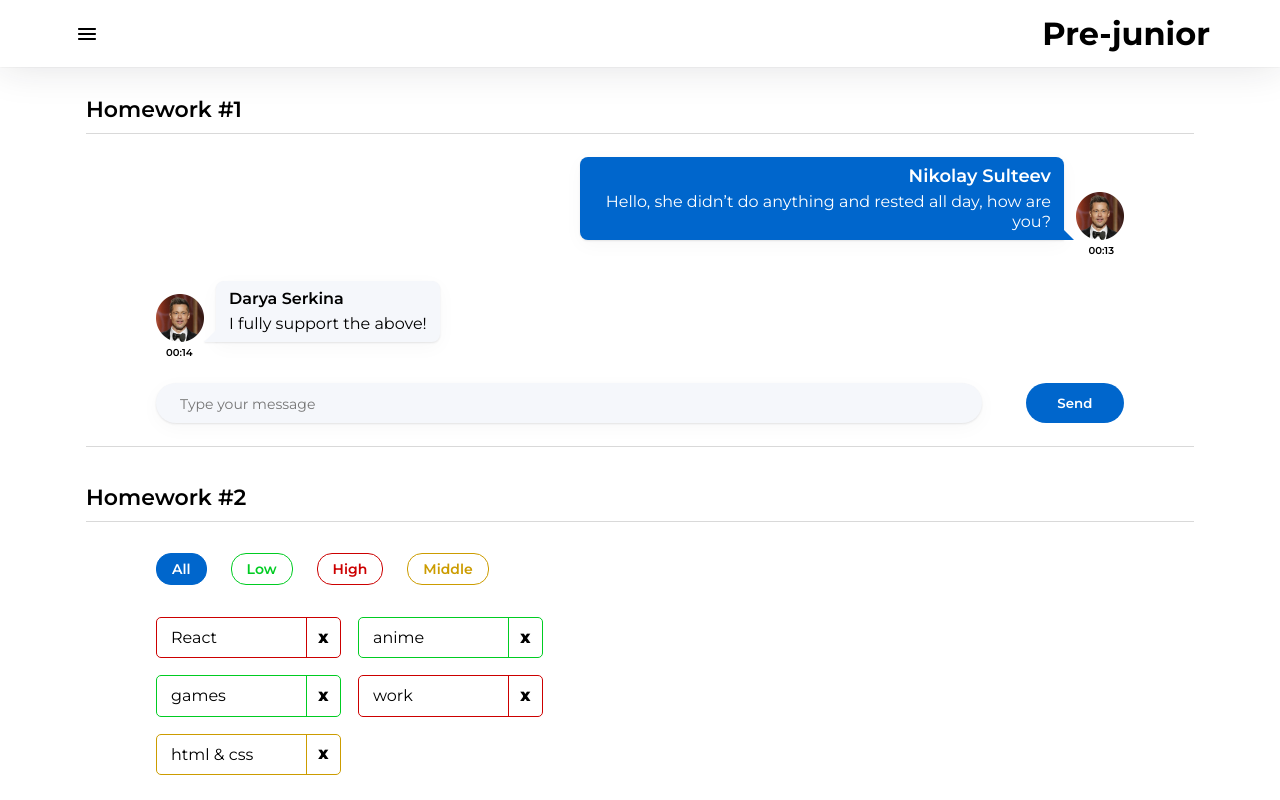
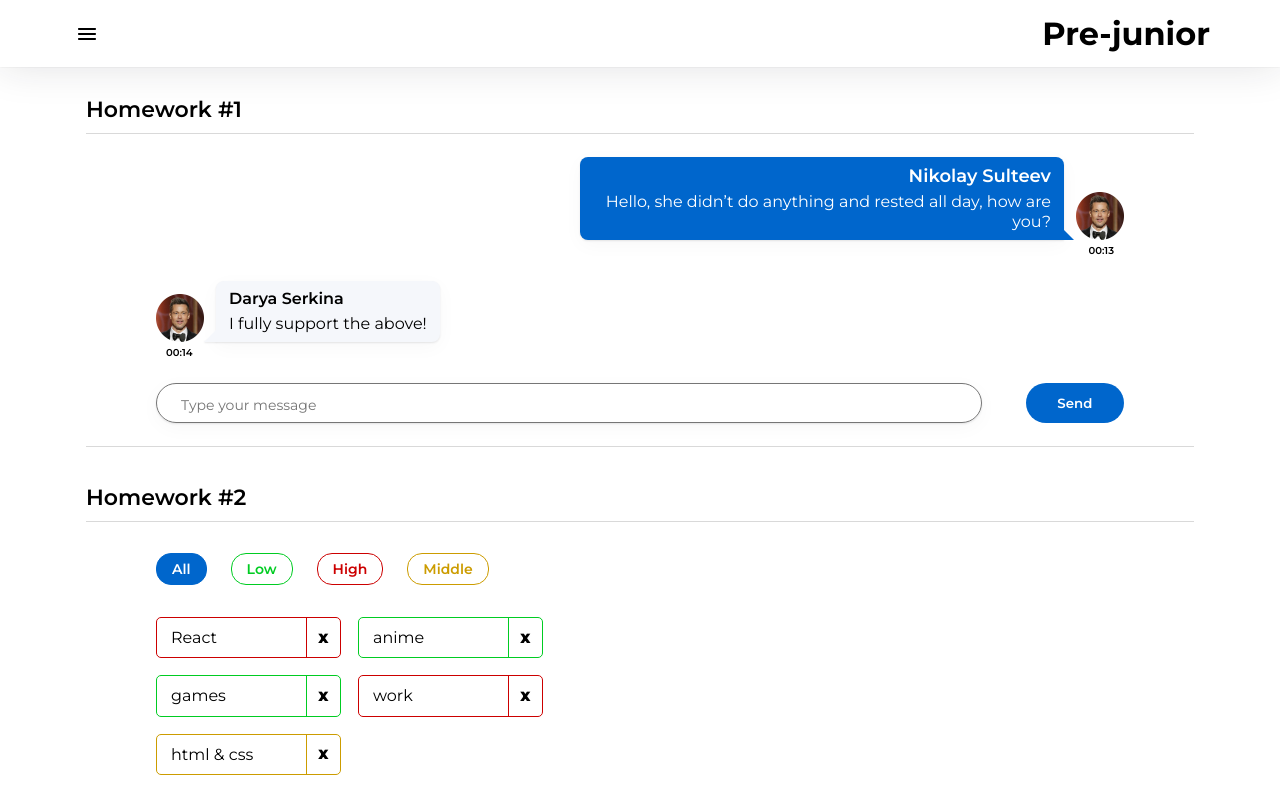
Before and after one commit to Philian73/hws2, a React (Create React App) app: page /#/pre-junior in a window 1280 px wide. Shown: the top 800 px of the page. Built offline with nearby package versions, Linux system fonts and the light colour scheme.

Commit message:
Refactor styles from themes

```diff
--- a/src/index.css
+++ b/src/index.css
@@ -14,6 +14,8 @@ body {
 
 button, textarea, input, pre {
     font-family: inherit;
+    background-color: inherit;
+    color: inherit;
 }
 
 code {
--- a/src/s2-homeworks/hw01/friend-message/FriendMessage.module.css
+++ b/src/s2-homeworks/hw01/friend-message/FriendMessage.module.css
@@ -20,6 +20,7 @@
     border-radius: 0.5rem 0.5rem 0.5rem 0;
     box-shadow: 0 5px 20px rgba(29, 33, 38, 0.03), 0 1px 2px rgba(29, 33, 38, 0.1);
     max-width: 50%;
+    color: #000;
 }
 
 .friendText:after {
--- a/src/s2-homeworks/hw01/message-sender/MessageSender.module.css
+++ b/src/s2-homeworks/hw01/message-sender/MessageSender.module.css
@@ -10,10 +10,10 @@
 .textarea {
     resize: none;
     overflow: hidden;
-    border: none;
+    /*border: none;*/
     font-size: 0.875rem;
     padding: 0.8571428571428571em 1.714285714285714em;
-    background-color: #F5F7FB;
+    /*background-color: #F5F7FB;*/
     box-shadow: 0 5px 20px rgba(29, 33, 38, 0.03), 0 1px 2px rgba(29, 33, 38, 0.1);
     border-radius: 20px;
     flex: 1 1 auto;
--- a/src/s2-homeworks/hw02/affairs/affair/Affair.module.css
+++ b/src/s2-homeworks/hw02/affairs/affair/Affair.module.css
@@ -20,7 +20,7 @@
 
     font-weight: 900;
     cursor: pointer;
-
+    color: inherit;
     padding: 0.875em;
     min-height: 100%;
 }
--- a/src/s2-homeworks/hw03/Greeting.module.css
+++ b/src/s2-homeworks/hw03/Greeting.module.css
@@ -73,7 +73,8 @@
 .text {
     font-size: 0.875rem;
     line-height: 1.214285714285714;
-    color: rgba(0, 0, 0, 0.5);
+    color: var(--color);
+    opacity: 0.5;
     margin-bottom: 0.6428571428571429em;
 }
 
--- a/src/s2-homeworks/hw05/header/Header.module.css
+++ b/src/s2-homeworks/hw05/header/Header.module.css
@@ -20,6 +20,7 @@
 }
 
 .header h1 {
+    color: #000;
 }
 
 @media (max-width: 47.99875em) {
--- a/src/s2-homeworks/hw05/sidebar/Sidebar.module.css
+++ b/src/s2-homeworks/hw05/sidebar/Sidebar.module.css
@@ -39,7 +39,7 @@
     font-size: 1.375rem;
     line-height: 1.227272727272727;
     text-decoration: none;
-    color: inherit;
+    color: #000;
 }
 
 .nav a:hover {
--- a/src/s2-homeworks/hw07/common/c6-SuperRadio/SuperRadio.module.css
+++ b/src/s2-homeworks/hw07/common/c6-SuperRadio/SuperRadio.module.css
@@ -9,6 +9,7 @@
     width: 12px;
     height: 12px;
     border-radius: 50%;
+    background-color: #fff;
     outline: 2px solid #000;
     border: 4px solid #fff;
     -webkit-transition: background-color 0.3s ease 0s;
--- a/src/s2-homeworks/hw08/HW8.module.css
+++ b/src/s2-homeworks/hw08/HW8.module.css
@@ -45,6 +45,7 @@
 .thead tr {
     display: grid;
     grid-template-columns: 50% 50%;
+    color: #000;
 }
 
 .nameCol {
```
